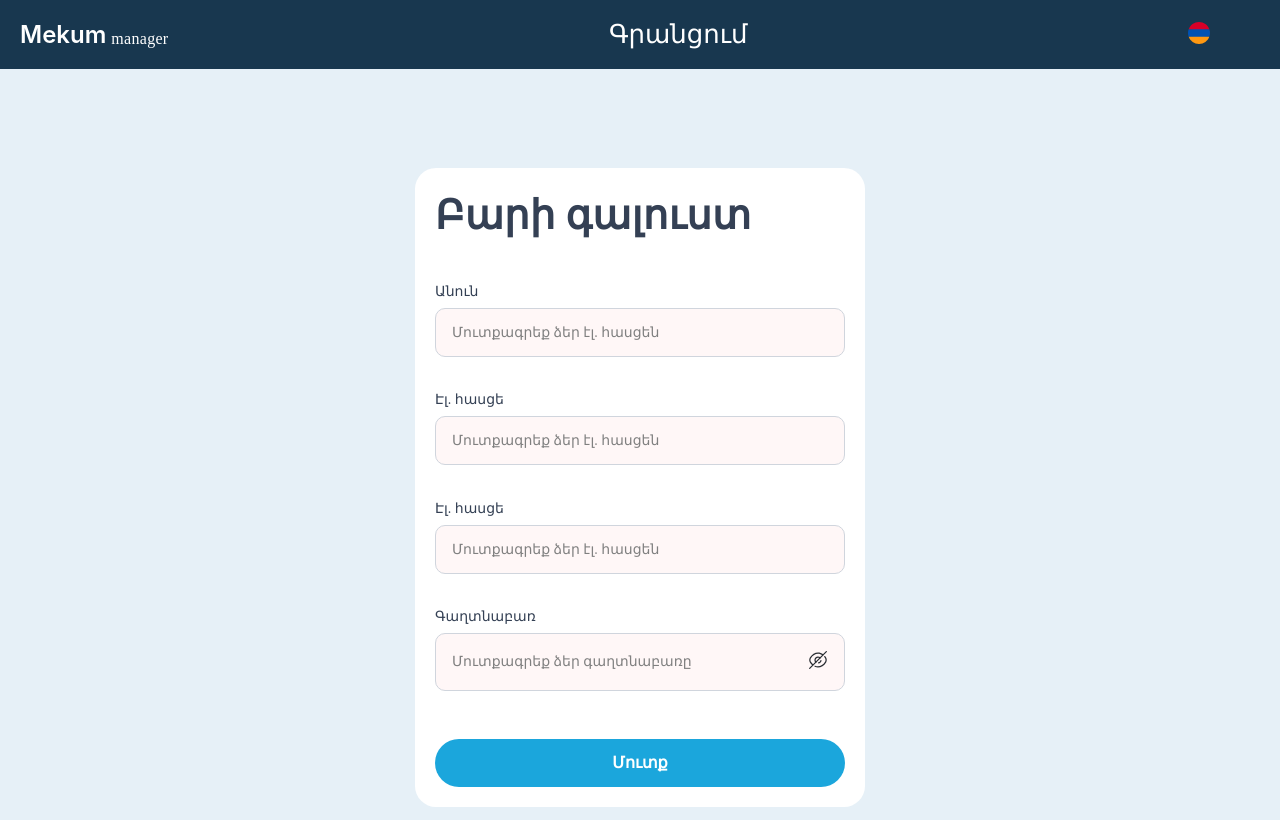
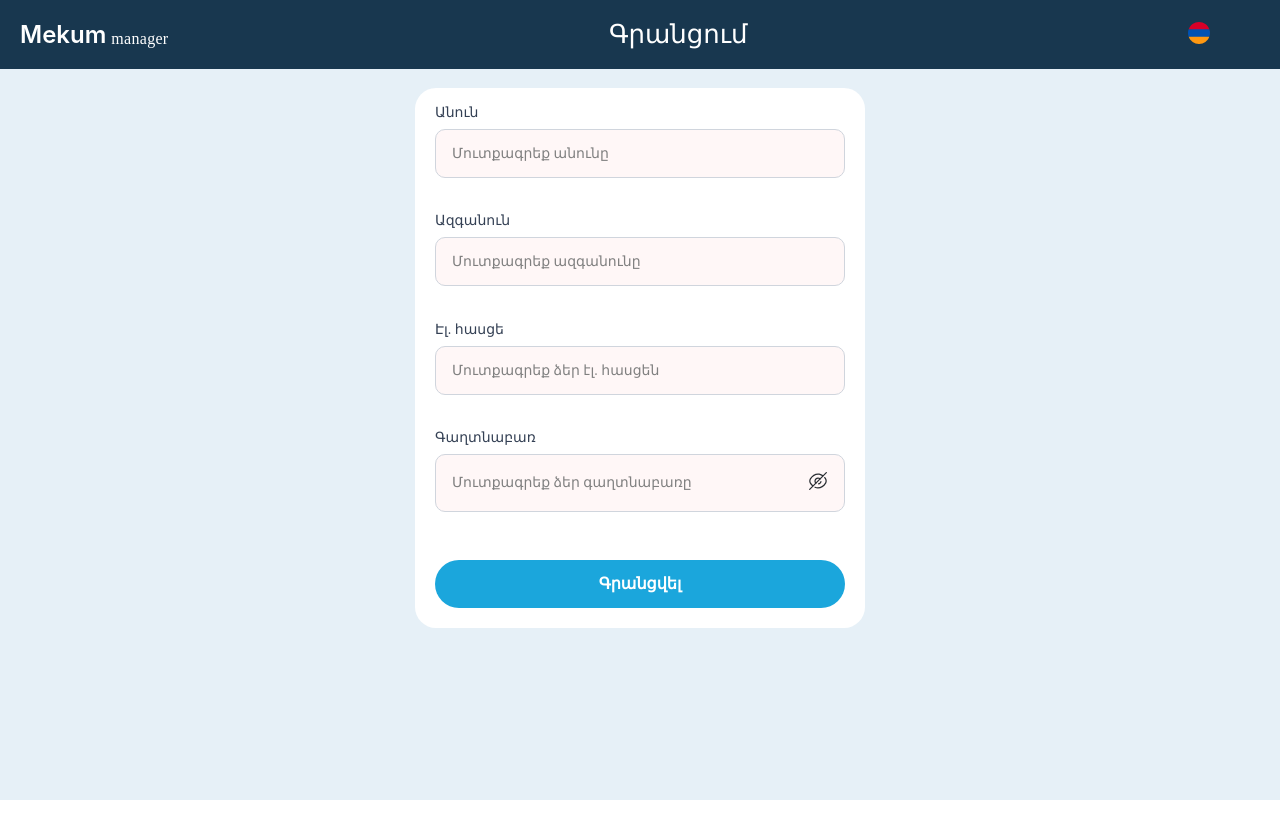
Before and after one commit to KarenChobanyan/mekum-manager, a React (Create React App) app: page /signUp in a window 1280 px wide. Built offline with nearby package versions, Linux system fonts and the light colour scheme.

Commit message:
SignUpISDone

```diff
--- a/src/Components/Inputs/AuthInput/authinput.tsx
+++ b/src/Components/Inputs/AuthInput/authinput.tsx
@@ -5,11 +5,12 @@ import {
   Merge,
   FieldErrorsImpl,
   Validate,
+  UseFormRegister,
 } from 'react-hook-form';
 import moment from 'moment';
 import { useBorder } from '../input-hooks';
 import { t } from 'i18next';
-import { InputRegisterTypes, ILoginFormValues } from '../../../Interfaces/interfaces';
+import { ILoginFormValues } from '../../../Interfaces/interfaces';
 import AuthError from '../../AuthError/authError';
 import styles from './authInputs.module.scss';
 
@@ -17,7 +18,7 @@ export interface IInputProps {
   placeholder?: string;
   label?: string;
   type?: string;
-  register: InputRegisterTypes;
+  register: UseFormRegister<FieldValues | any>;
   registerName: string;
   patternValue?: RegExp;
   message?: string;
--- a/src/Interfaces/interfaces.ts
+++ b/src/Interfaces/interfaces.ts
@@ -1,4 +1,5 @@
 import { FieldValues, UseFormRegister } from "react-hook-form";
+import { ICachIncomingFormValues } from "../Pages/ActionPages/CashIncoming/Create/createCashIncoming-hooks";
 
 export interface ILoginFormValues {
   username: string;
@@ -17,7 +18,7 @@ export interface SearchInputValues {
 };
 
 export type InputRegisterTypes = UseFormRegister<
-  FieldValues | ILoginFormValues | SearchInputValues
+  FieldValues | ILoginFormValues | SearchInputValues | ICachIncomingFormValues | ISignUpFormValues
 >;
 
 export enum ISIN {
--- a/src/Local/Translations/Armenian/translation.json
+++ b/src/Local/Translations/Armenian/translation.json
@@ -11,7 +11,9 @@
     "Sign_Up":"Գրանցվել"
   },
   "Sign_Up":{
-    "Title":"Գրանցում"
+    "Title":"Գրանցում",
+    "Name_Placeholder":"Մուտքագրեք անունը",
+    "Surname_Placeholder":"Մուտքագրեք ազգանունը"
   },
   "Header": {
     "My_Page": "Իմ էջը",
--- a/src/Local/Translations/English/translation.json
+++ b/src/Local/Translations/English/translation.json
@@ -11,7 +11,9 @@
     "Sign_Up":"Sign Up"
   },
   "Sign_Up":{
-    "Title":"Registration"
+    "Title":"Registration",
+    "Name_Placeholder":"Enter the name",
+    "Surname_Placeholder":"Enter the last name"
   },
   "Input_Errors": {
     "Required": "Required",
--- a/src/Local/Translations/Russian/translation.json
+++ b/src/Local/Translations/Russian/translation.json
@@ -11,7 +11,9 @@
     "Sign_Up":"Зарегистрироваться"
   },
   "Sign_Up":{
-    "Title":"Pегистрация"
+    "Title":"Pегистрация",
+     "Name_Placeholder":"Введите имя",
+    "Surname_Placeholder":"Введите фамилию"
   },
   "Input_Errors": {
     "Required": "Oбязательный",
--- a/src/Pages/Login/Components/LoginForm/loginForm.module.scss
+++ b/src/Pages/Login/Components/LoginForm/loginForm.module.scss
@@ -29,7 +29,7 @@
 
 .signUpRow{
     width: 100%;
-    @include flexStyles(flex, column, center, center);
+    @include flexStyles(flex, row, center, center);
     gap: 10px;
 }
 
@@ -39,7 +39,7 @@
 }
 
 .signUp{
-    @include textStyles("Inter", 17px, 600, 18px, $buttun_darkBlue);
+    @include textStyles("Inter", 16px, 600, 18px, $buttun_darkBlue);
     letter-spacing: .01em;
     cursor: pointer;
 }
@@ -47,3 +47,9 @@
 .signUp:hover{
    text-decoration: underline;
 }
+
+@media screen and (max-height:800px) {
+    .container {
+        margin-top: 50px;
+    }
+}
--- a/src/Pages/SignUp/SignUpForm/signUpForm.module.scss
+++ b/src/Pages/SignUp/SignUpForm/signUpForm.module.scss
@@ -5,7 +5,7 @@
     @include flexStyles(flex, column, normal, normal);
     width: 450px;
     background-color: $white;
-    padding: 20px;
+    padding: 5px 20px 20px;
     border-radius: 21px;
     margin-top: 100px;
     gap:10px;
@@ -17,7 +17,7 @@
 }
 
 .form {
-    margin-top: 30px;
+    margin-top: 10px;
     @include flexStyles(flex, column, normal, normal);
     gap: 30px;
 }
@@ -26,3 +26,9 @@
     @include flexStyles(flex, column, normal, normal);
     gap: 15px;
 }
+
+@media screen and (max-height:800px) {
+    .container {
+        margin-top: 20px;
+    }
+}
--- a/src/Pages/SignUp/SignUpForm/signUpForm.tsx
+++ b/src/Pages/SignUp/SignUpForm/signUpForm.tsx
@@ -1,6 +1,6 @@
 import React from 'react';
 import { FieldErrors, FieldValues, SubmitHandler, UseFormHandleSubmit, UseFormRegister } from 'react-hook-form';
-import {t} from 'i18next';
+import { t } from 'i18next';
 import { AuthInput, Button } from '../../../Components';
 import { usePassword } from '../../../Components/Inputs/input-hooks';
 import { HidePasswordIcon, ShowPasswordIcon } from '../../../Assets/Icons';
@@ -16,15 +16,12 @@ interface IProps {
     //loading
 };
 
-const SignUpForm:React.FC<IProps>= (props) => {
-    const {onSubmit,handleSubmit,register,errors} = props;
+const SignUpForm: React.FC<IProps> = (props) => {
+    const { onSubmit, handleSubmit, register, errors } = props;
     const { password, changeType } = usePassword();
 
-  return (
-    <div className={styles.container}>
-            <div className={styles.title}>
-                <span>{t('Login_Form.Title')}</span>
-            </div>
+    return (
+        <div className={styles.container}>
             <form onSubmit={handleSubmit(onSubmit)} className={styles.form}>
                 <div className={styles.formInputs}>
                     <AuthInput
@@ -33,8 +30,8 @@ const SignUpForm:React.FC<IProps>= (props) => {
                         error={errors.firstName}
                         required
                         label={t('Forms.Name')}
-                        placeholder={t('Login_Form.Login_placeholder')}
-                        message={t("Login_Form.Login_Error")}
+                        placeholder={t('Sign_Up.Name_Placeholder')}
+                        message={t("Input_Errors.FirstName")}
                         patternValue={/^[A-Za-z]{3,}$/}
                     />
                     <AuthInput
@@ -42,12 +39,12 @@ const SignUpForm:React.FC<IProps>= (props) => {
                         registerName='lastName'
                         error={errors.lastName}
                         required
-                        label={t('Login_Form.Login_label')}
-                        placeholder={t('Login_Form.Login_placeholder')}
-                        message={t("Login_Form.Login_Error")}
+                        label={t('Forms.Surname')}
+                        placeholder={t('Sign_Up.Surname_Placeholder')}
+                        message={t("Input_Errors.Surname")}
                         patternValue={/^[A-Za-z]{3,}$/}
                     />
-                     <AuthInput
+                    <AuthInput
                         register={register}
                         registerName='email'
                         error={errors.email}
@@ -65,6 +62,8 @@ const SignUpForm:React.FC<IProps>= (props) => {
                         placeholder={t('Login_Form.Password_placeholder')}
                         required
                         type={password ? 'password' : 'text'}
+                        message={t("Input_Errors.Password")}
+                        patternValue={/^.{6,}$/}
                         children={
                             <img
                                 className={styles.inputIcon}
@@ -78,12 +77,12 @@ const SignUpForm:React.FC<IProps>= (props) => {
                 <Button
                     type='submit'
                     buttonType={ButtonTypes.Primery}
-                    title={t('Button.Login')}
-                    // isLoading={loginLoading}
+                    title={t('Login_Form.Sign_Up')}
+                // isLoading={loginLoading}
                 />
             </form>
         </div>
-  )
+    )
 }
 
 export default SignUpForm
```
